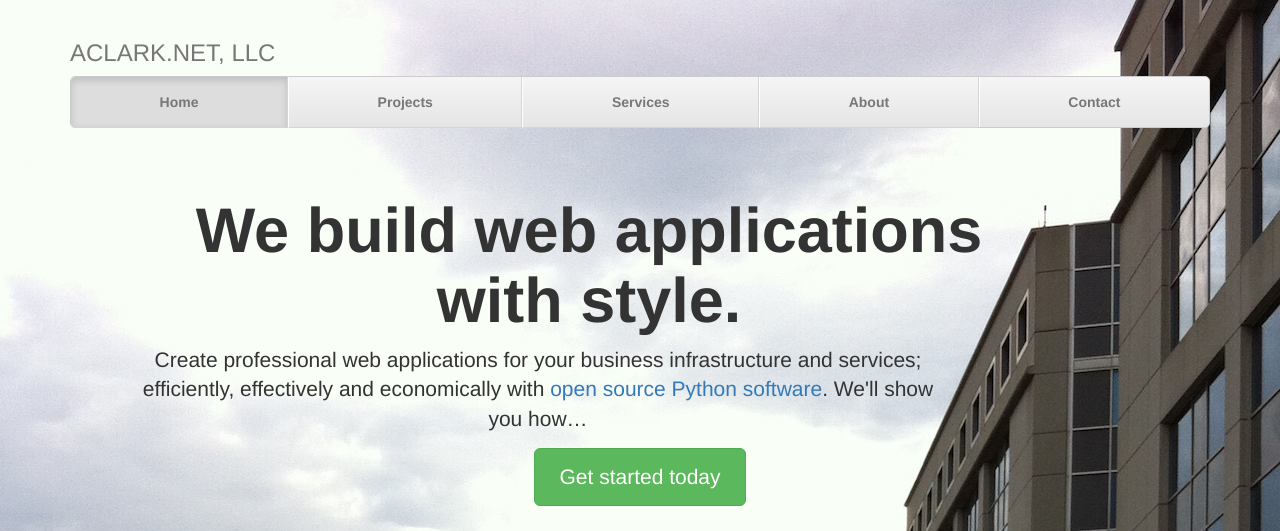
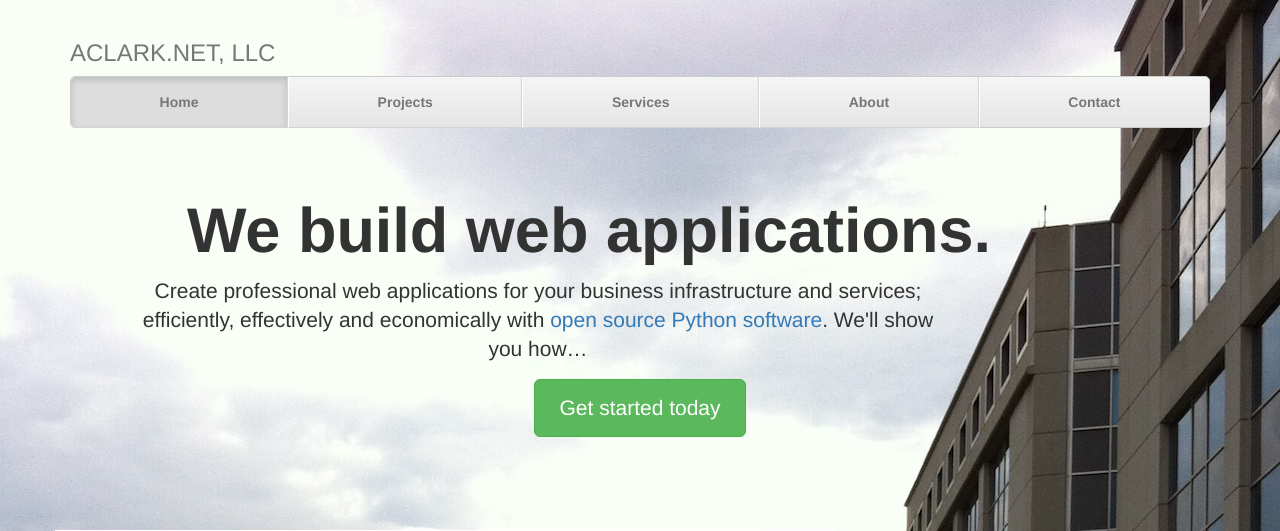
Before and after one commit to ACLARKNET/aclarknet-django, a Django app: page / in a window 1280 px wide. Shown: the top 531 px of the page. Run offline with Django 3.2, Linux system fonts and the light colour scheme; data that the repository does not hold is empty; some libraries are stand-ins or nearby versions.

Commit message:
Update(s)

```diff
--- a/aclarknet/aclarknet/aclarknet/templates/home.html
+++ b/aclarknet/aclarknet/aclarknet/templates/home.html
@@ -50,7 +50,7 @@
 
       <!-- Jumbotron -->
       <div class="jumbotron">
-        <h1 class="bold width-90">We build web applications with style.</h1>
+        <h1 class="bold width-90">We build web applications.</h1>
         <p class="lead width">Create professional web applications for your business infrastructure and services; efficiently, effectively and economically with <a href="/projects">open source Python software</a>. We'll show you how…</p>
         <p><a class="btn btn-lg btn-success" href="/contact" role="button">Get started today</a></p>
       </div>
```
